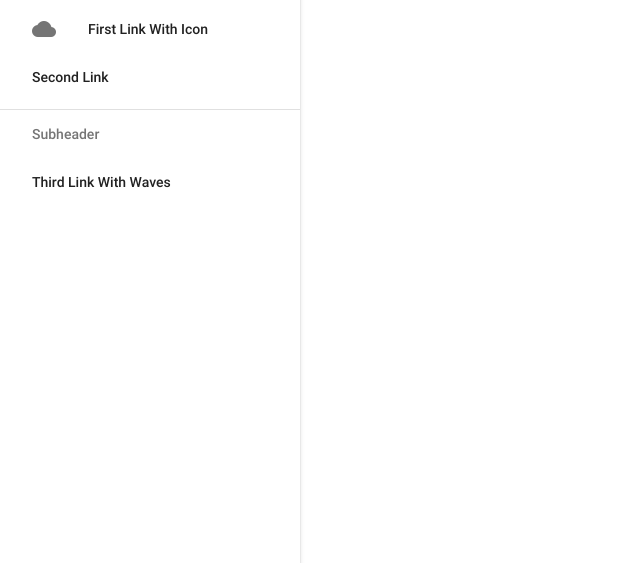
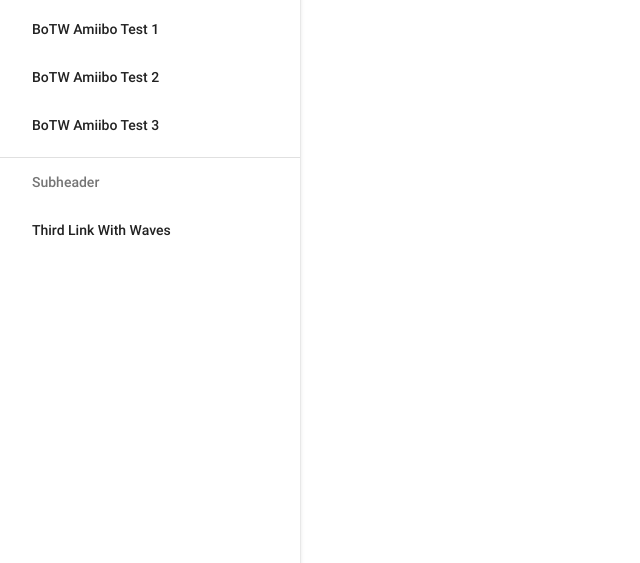
Before and after one commit to DadeMurphyZC/BoTWAmiibos, a plain HTML site: page index.html in a window 1280 px wide. Shown: the part 237-800 px from the top of the page, without its empty margins (0-640 px from the left). Drawn offline with nearby package versions, Linux system fonts and the light colour scheme.

Commit message:
Added KnockoutJS script tag, li bind
Added KnockoutJS to the project.
Created li tag bind to the amiiboList observableArray in the amiiboViewModel.

```diff
--- a/index.html
+++ b/index.html
@@ -24,8 +24,7 @@
                 <a href="#!email"><span class="black-text email">jdandturk@gmail.com</span></a>-->
             </div>
         </li>
-        <li><a href="#!"><i class="material-icons">cloud</i>First Link With Icon</a></li>
-        <li><a href="#!">Second Link</a></li>
+        <li data-bind="foreach: amiiboList()"><a href="#!" data-bind="text: name"></a></li>
         <li>
             <div class="divider"></div>
         </li>
@@ -36,6 +35,8 @@
 
 
     <!--  Scripts-->
+    <script type='text/javascript' src='js/knockout-3.4.2.js'></script>
+    <script src="js/app.js"></script>
     <script src="https://code.jquery.com/jquery-2.1.1.min.js"></script>
     <script src="js/materialize.js"></script>
     <script src="js/init.js"></script>
```
